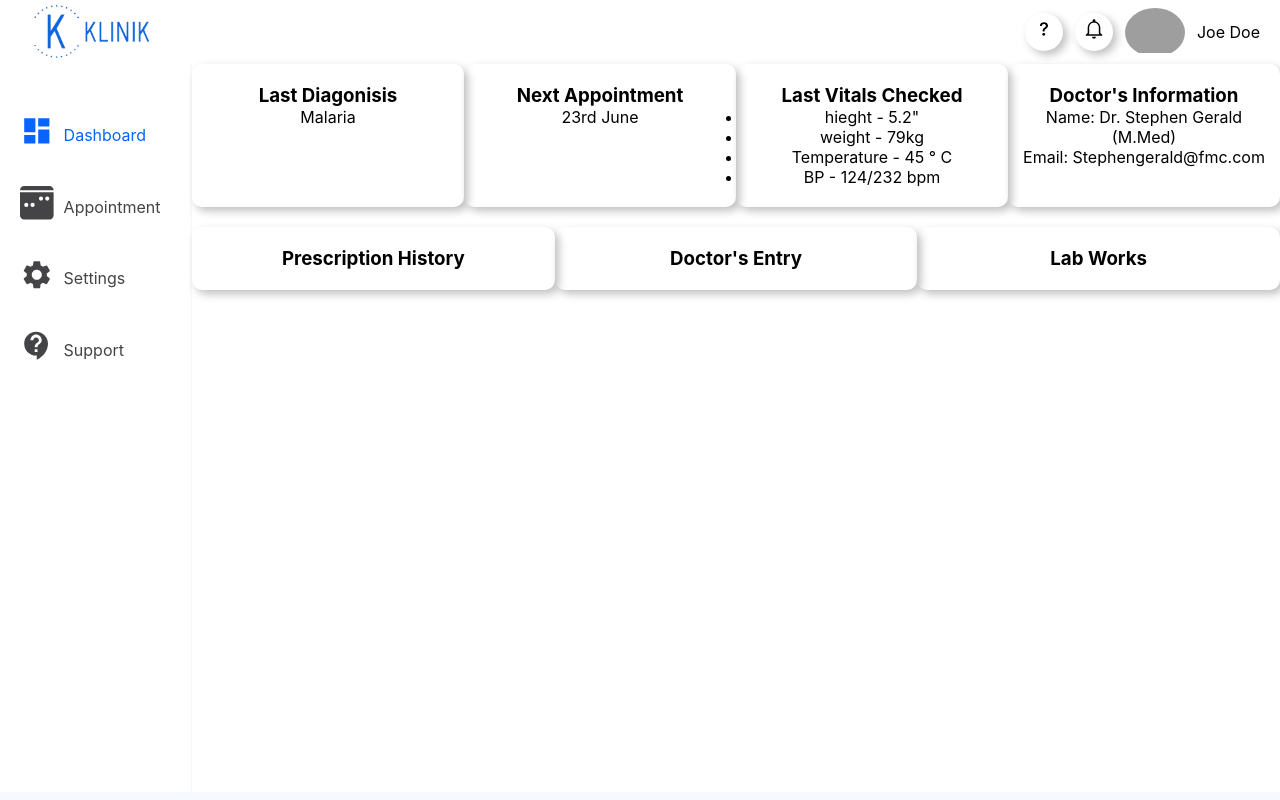
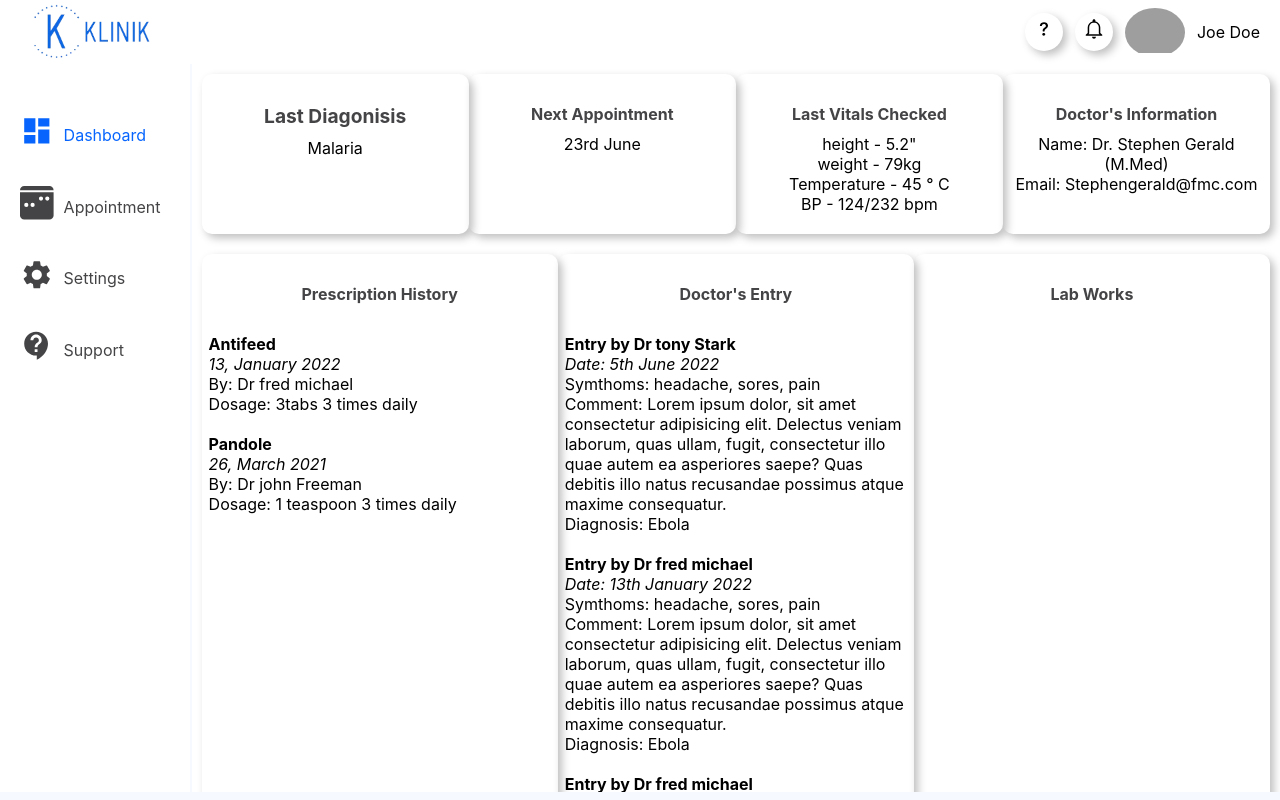
Before and after one commit to St-Pardon/klinik, a React (Create React App) app in the folder client/: page /dashboard/overview in a window 1280 px wide. Built offline with nearby package versions, Linux system fonts and the light colour scheme; grey boxes are pictures that could not be loaded.

Commit message:
:hammer: updated to the containers

```diff
--- a/client/src/containers/container.styled.jsx
+++ b/client/src/containers/container.styled.jsx
@@ -1,4 +1,4 @@
-import styled from "styled-components";
+import styled, {css} from "styled-components";
 
 export const Section = styled.section`
   display: flex;
@@ -7,9 +7,37 @@ export const Section = styled.section`
   background-color: #fff;
   width: 100%;
   gap: 20px;
+  overflow-y: scroll;
+  padding: 10px;
 `;
 
 export const Row = styled.div`
   display: flex;
-  justify-content: space-around;
+  justify-content: flex-end;
+
+  ${(props) =>
+    props.right &&
+    css`
+      justify-content: flex-end;
+    `}
 `;
+
+export const Entry = styled.div`
+  text-align: left;
+  margin: 20px 0;
+  //   color: #84878c;
+`;
+
+export const Table = styled.table`
+  width: 100%;
+  text-align: left;
+  border-collapse: collapse;
+`;
+export const Thead = styled.thead`
+  background: #0765fe;
+  color: #fff;
+`;
+
+export const Th = styled.th`
+  padding: 8px;
+`;
--- a/client/src/containers/overview.container.jsx
+++ b/client/src/containers/overview.container.jsx
@@ -1,44 +1,31 @@
 import React from "react";
+import { SubHeading } from "../components/heading/heading.component";
 import SummaryWidget from "../components/widgets/summary.widget";
-import { Section, Row } from "./container.styled";
+import { Section, Row, Entry } from "./container.styled";
 
 const OverviewContainer = ({ user_type }) => {
   return (
     <Section>
       <Row>
-        {user_type !== "patient" ? (
-          <SummaryWidget>
-            <h3>Appointment Today</h3>
-            <p>
-              <span>127</span> Appointments Today
-            </p>
-          </SummaryWidget>
-        ) : null}
-        {user_type !== "patient" ? (
-          <SummaryWidget>
-            <h3>Doctors on Duty</h3>
-            <p>
-              <span>7</span> Doctors on Duty
-            </p>
-          </SummaryWidget>
-        ) : null}
+        {/*----- widgets for patients ----- */}
+
         {user_type !== "staff" ? (
           <SummaryWidget>
-            <h3>Last Diagonisis</h3>
+            <SubHeading widget>Last Diagonisis</SubHeading>
             <p>Malaria</p>
           </SummaryWidget>
         ) : null}
         {user_type !== "staff" ? (
           <SummaryWidget>
-            <h3>Next Appointment</h3>
+            <SubHeading>Next Appointment</SubHeading>
             <p>23rd June</p>
           </SummaryWidget>
         ) : null}
         {user_type !== "staff" ? (
           <SummaryWidget>
-            <h3>Last Vitals Checked</h3>
-            <ul>
-              <li>hieght - 5.2"</li>
+            <SubHeading>Last Vitals Checked</SubHeading>
+            <ul style={{ listStyle: "none" }}>
+              <li>height - 5.2"</li>
               <li>weight - 79kg</li>
               <li>Temperature - 45 &deg; C</li>
               <li>BP - 124/232 bpm</li>
@@ -47,26 +34,133 @@ const OverviewContainer = ({ user_type }) => {
         ) : null}
         {user_type !== "staff" ? (
           <SummaryWidget>
-            <h3>Doctor's Information</h3>
+            <SubHeading>Doctor's Information</SubHeading>
             <p>Name: Dr. Stephen Gerald (M.Med)</p>
             <p>Email: Stephengerald@fmc.com</p>
+          </SummaryWidget>
+        ) : null}
+
+        {/* ----- widgets for Nurses ----- */}
+        {user_type !== "patient" ? (
+          <SummaryWidget>
+            <SubHeading>Appointment Today</SubHeading>
+            <p>
+              <span>127</span> Appointments
+            </p>
+          </SummaryWidget>
+        ) : null}
+        {user_type !== "patient" ? (
+          <SummaryWidget>
+            <SubHeading>Doctors on Duty</SubHeading>
+            <p>
+              <span>7</span> Doctors
+            </p>
+          </SummaryWidget>
+        ) : null}
+        {user_type !== "patient" ? (
+          <SummaryWidget>
+            <SubHeading>Patients Admitted</SubHeading>
+            <p>
+              <span>14</span> Patients
+            </p>
+          </SummaryWidget>
+        ) : null}
+        {user_type !== "patient" ? (
+          <SummaryWidget>
+            <SubHeading>Processed Patients</SubHeading>
+            <ul style={{ listStyle: "none" }}>
+              <li>John Snow</li>
+              <li>Tormound Gaintsbane</li>
+              <li>Bruce Wayne</li>
+              <li>Chole Sullivan</li>
+            </ul>
           </SummaryWidget>
         ) : null}
       </Row>
       <Row>
         {user_type !== "staff" ? (
           <SummaryWidget>
-            <h3>Prescription History</h3>
+            <SubHeading>Prescription History</SubHeading>
+            <Entry>
+              <p>
+                <strong>Antifeed</strong>
+              </p>
+              <p>
+                <em>13, January 2022</em>
+              </p>
+              <p>By: Dr fred michael</p>
+              <p>Dosage: 3tabs 3 times daily</p>
+              <p></p>
+            </Entry>
+            <Entry>
+              <p>
+                <strong>Pandole</strong>
+              </p>
+              <p>
+                <em>26, March 2021</em>
+              </p>
+              <p>By: Dr john Freeman</p>
+              <p>Dosage: 1 teaspoon 3 times daily</p>
+              <p></p>
+            </Entry>
           </SummaryWidget>
         ) : null}
         {user_type !== "staff" ? (
           <SummaryWidget>
-            <h3>Doctor's Entry</h3>
+            <SubHeading>Doctor's Entry</SubHeading>
+            <Entry>
+              <p>
+                <strong>Entry by Dr tony Stark</strong>
+              </p>
+              <p>
+                <em>Date: 5th June 2022</em>
+              </p>
+              <p>Symthoms: headache, sores, pain</p>
+              <p>
+                Comment: Lorem ipsum dolor, sit amet consectetur adipisicing
+                elit. Delectus veniam laborum, quas ullam, fugit, consectetur
+                illo quae autem ea asperiores saepe? Quas debitis illo natus
+                recusandae possimus atque maxime consequatur.
+              </p>
+              <p>Diagnosis: Ebola</p>
+            </Entry>
+            <Entry>
+              <p>
+                <strong>Entry by Dr fred michael</strong>
+              </p>
+              <p>
+                <em>Date: 13th January 2022</em>
+              </p>
+              <p>Symthoms: headache, sores, pain</p>
+              <p>
+                Comment: Lorem ipsum dolor, sit amet consectetur adipisicing
+                elit. Delectus veniam laborum, quas ullam, fugit, consectetur
+                illo quae autem ea asperiores saepe? Quas debitis illo natus
+                recusandae possimus atque maxime consequatur.
+              </p>
+              <p>Diagnosis: Ebola</p>
+            </Entry>
+            <Entry>
+              <p>
+                <strong>Entry by Dr fred michael</strong>
+              </p>
+              <p>
+                <em>Date: 13th January 2022</em>
+              </p>
+              <p>Symthoms: headache, sores, pain</p>
+              <p>
+                Comment: Lorem ipsum dolor, sit amet consectetur adipisicing
+                elit. Delectus veniam laborum, quas ullam, fugit, consectetur
+                illo quae autem ea asperiores saepe? Quas debitis illo natus
+                recusandae possimus atque maxime consequatur.
+              </p>
+              <p>Diagnosis: Ebola</p>
+            </Entry>
           </SummaryWidget>
         ) : null}
         {user_type !== "staff" ? (
           <SummaryWidget>
-            <h3>Lab Works</h3>
+            <SubHeading>Lab Works</SubHeading>
           </SummaryWidget>
         ) : null}
       </Row>
```
